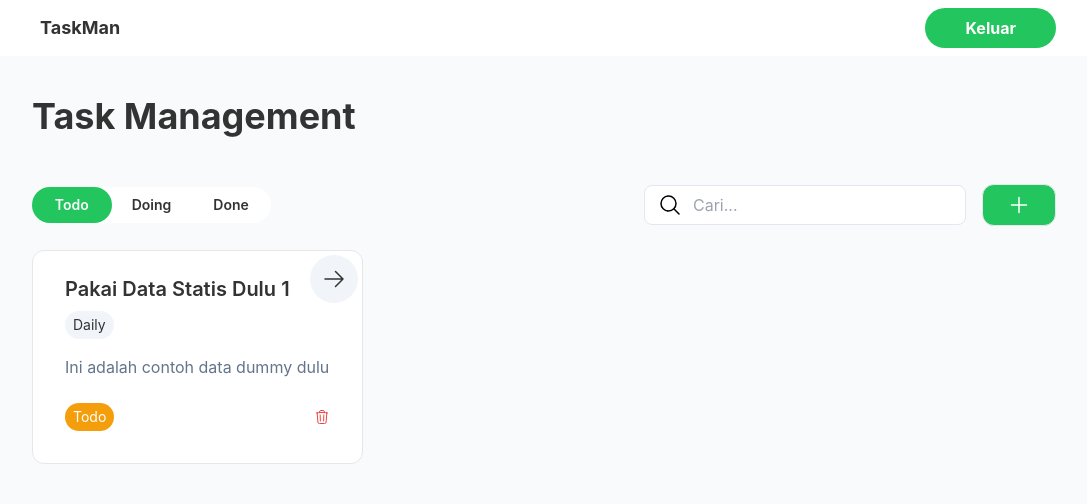
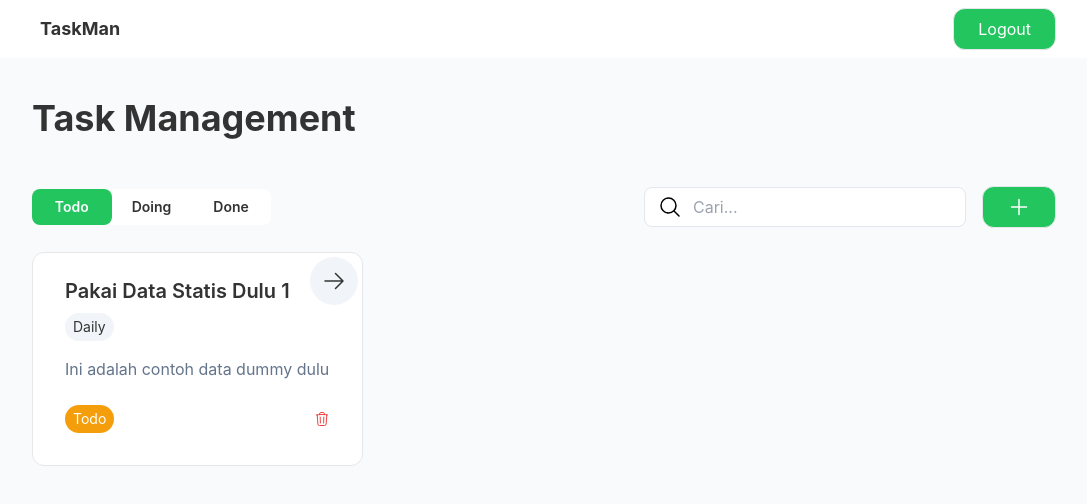
Before and after one commit to rihid/taskman, a React app: page / in a window 1280 px wide. Shown: the top 504 px of the page, without its empty margins (96-1183 px from the left). Built offline with nearby package versions, Linux system fonts and the light colour scheme; sample sign-in values are in the browser's storage; the HTML template or start-up script is replaced by a standard one.

Commit message:
feat: modify components border radius

```diff
--- a/src/components/header.jsx
+++ b/src/components/header.jsx
@@ -1,5 +1,6 @@
 import React from 'react';
 import { useAuth } from '../auth/auth-provider';
+import Button from './button';
 
 function Header() {
   const auth = useAuth();
@@ -15,11 +16,13 @@ function Header() {
               <span>TaskMan</span>
             </a>
           </div>
-          <div
-            onClick={() => auth.logOut()}
-            className="bg-green-500 hover:bg-green-600 font-bold text-background my-2 px-10 py-2 flex items-center cursor-pointer rounded-3xl"
-          >
-            <span>Keluar</span>
+          <div className="my-2">
+            <Button
+              type='button'
+              label="Logout"
+              color="primary"
+              onClick={() => auth.logOut()}
+            />
           </div>
         </div>
       </div>
--- a/src/components/tab-menu.jsx
+++ b/src/components/tab-menu.jsx
@@ -2,12 +2,12 @@ import React from 'react';
 
 function TabMenu({dataMenu, activeTab, setActiveTab}) {
   return (
-    <div className="grid max-w-xs grid-cols-3 bg-background rounded-full">
+    <div className="grid max-w-xs grid-cols-3 bg-background rounded-lg">
       {dataMenu.map((tab, index) =>
         <button
           key={index}
           type="button"
-          className={`px-5 py-2 text-sm font-semibold text-foreground  rounded-full ${activeTab === tab.id ? 'bg-green-500 hover:bg-green-600 text-slate-50' : ''}`}
+          className={`px-5 py-2 text-sm font-semibold text-foreground  rounded-lg ${activeTab === tab.id ? 'bg-green-500 hover:bg-green-600 text-slate-50' : ''}`}
           onClick={() => setActiveTab(tab.id)}
         >
           {tab.label}
```
